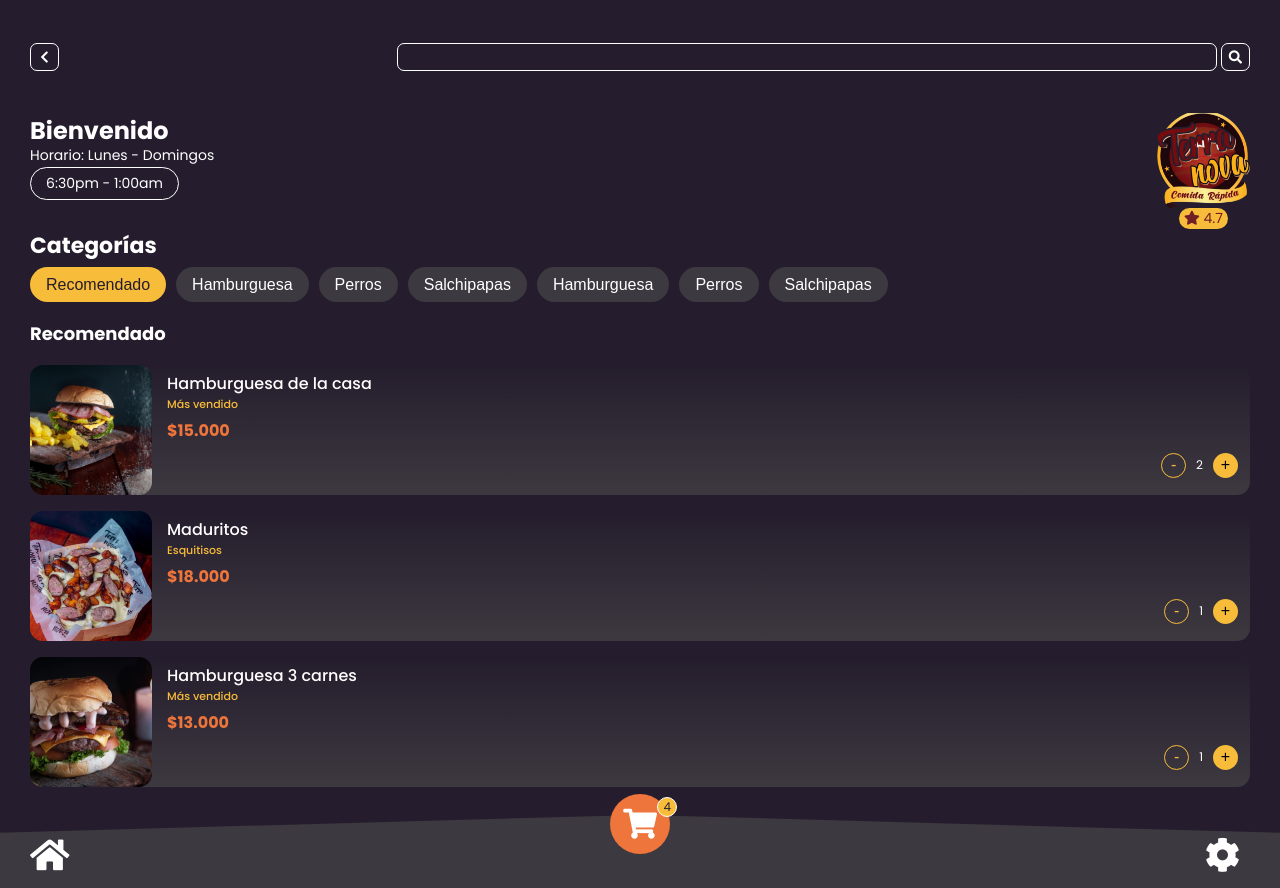
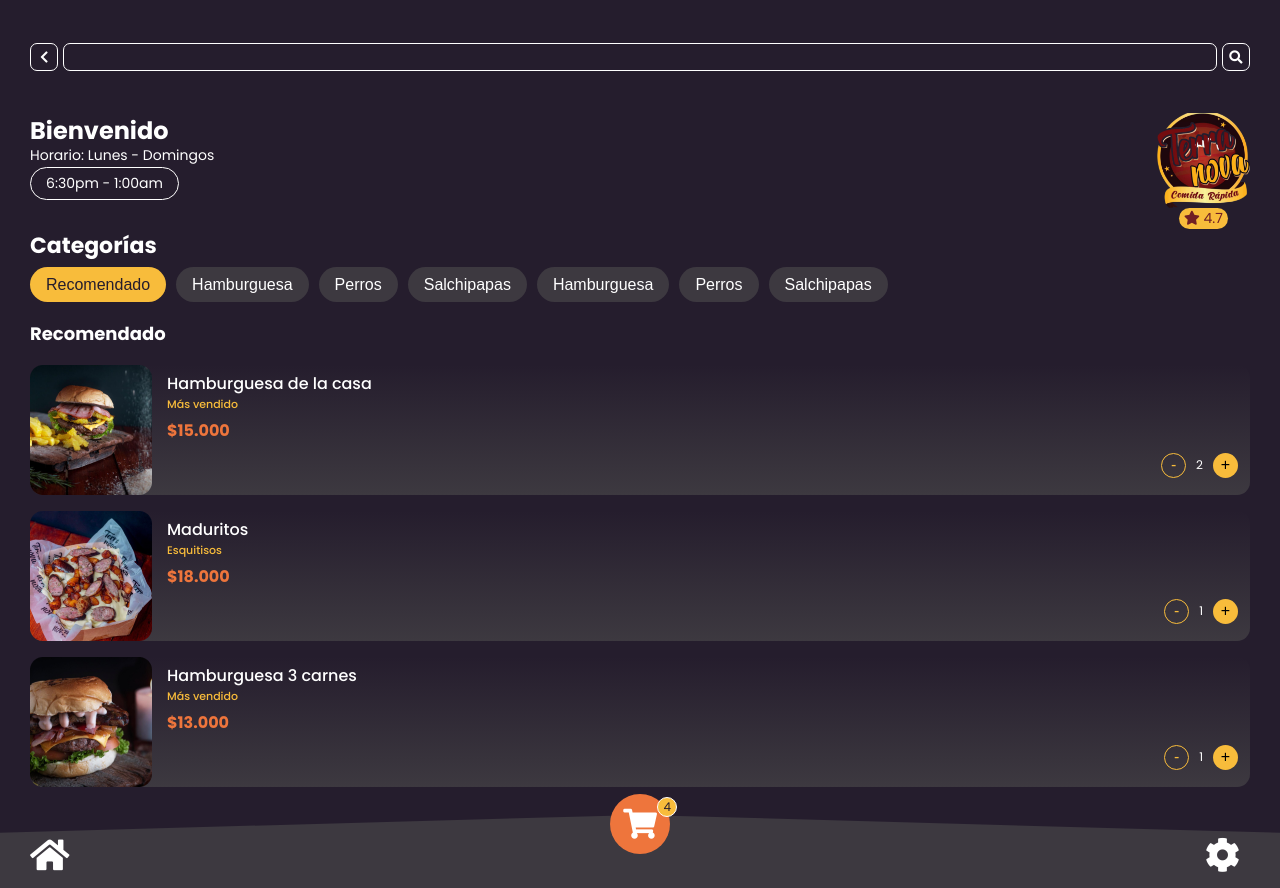
Before and after one commit to solemme1987/terranova, a website: page index.html in a window 1280 px wide. Both pictures are taken after a click on the button 1235 px from the left and 57 px from the top of the page. Drawn offline with Linux system fonts and the light colour scheme.

Commit message:
barra de busqueda completamente terminada

```diff
--- a/assets/css/main.css
+++ b/assets/css/main.css
@@ -42,38 +42,38 @@ body{
     }
 
     header .searchBar .btn-search-bar{
-
         width: 29px;
         height: 28px;
         border: 1px solid var(--white);
         border-radius: 7px ;
-        /* este color lo colo solo para poder tapr el input debajo
-        por que si no le colocab trasnparente */
-        background: var(--dark);
+        background: transparent;
         color: var(--white);
         outline: 0;
     }
 
+    header .searchBar .inputContainer{
+        width: 100%;
+        text-align: right;
+        margin-top: 0;
+        display: flex;
+        padding: 0 5px;
+    }
+
     header .searchBar .searchInput{
         background: transparent;
+        border:0;
         border-radius: 7px ;
-        height: 20px;
-        margin-right: 52px;
+        height: 24px;
         outline: 0;
-        position:absolute;
-        right: 0;
         transition: 0.2s ease-in-out;
         width: 0;
-        z-index: -1;/* Coloco el input debajo del boton */
     }
 
     header .searchBar .searchInput.active{
         border:1px solid var(--white);
         color: var(--white);
-        height: 24px;
-        margin-right: 63px;
         padding-left: 10px;
-        width: 63%;
+        flex-grow: 1;
     }
 /* ------------------------------------------------
     ESTILOS AL TITULO DE PANTALLA PRINCIPAL Y LOGO
--- a/assets/js/main.js
+++ b/assets/js/main.js
@@ -1,9 +1,8 @@
 const  btnSearch =document.querySelector('#search')
 const searchInput = document.querySelector('.searchInput');
 
-
+// falta optimzar
 btnSearch.addEventListener('click', ()=>{
-
    searchInput.classList.toggle('active')
    searchInput.select();
 })
--- a/index.html
+++ b/index.html
@@ -20,7 +20,12 @@
                   <button class="btn-search-bar" id="back">
                       <i class="fas fa-chevron-left"></i>
                   </button>
-                  <input type="text" class="searchInput">
+
+                   <div class="inputContainer">
+                    <!-- <p>AQUIE DEBERIA IR LA BARRA DE</p> -->
+                     <input type="text" class="searchInput">
+                   </div>
+
                   <button class="btn-search-bar" id="search" aria-placeholder="Buscar Producto">
                     <i class="fas fa-search"></i>
                   </button>
```
